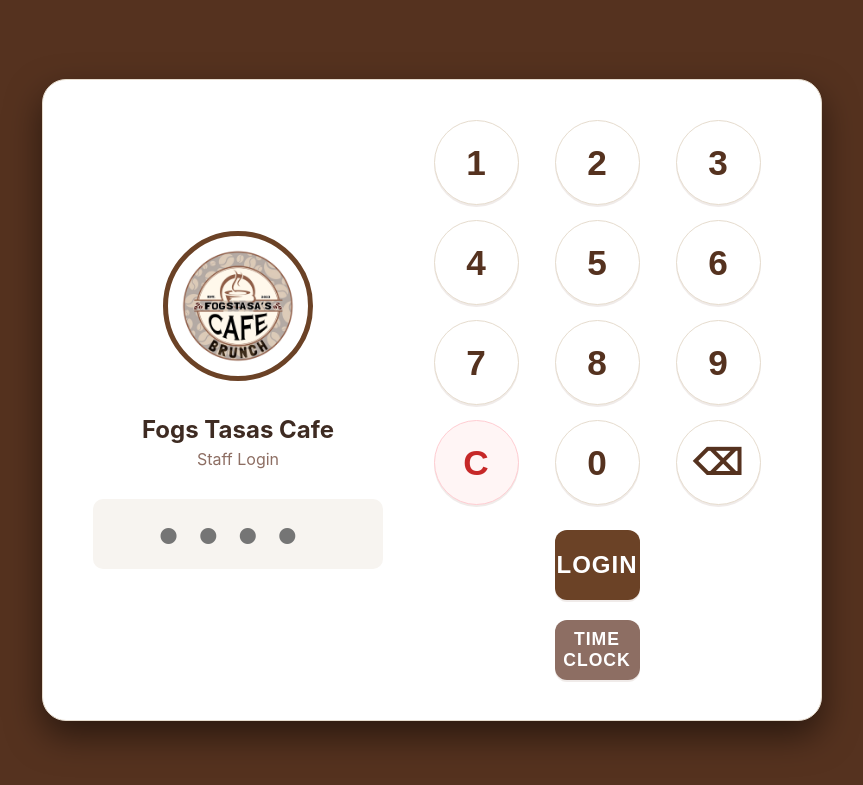
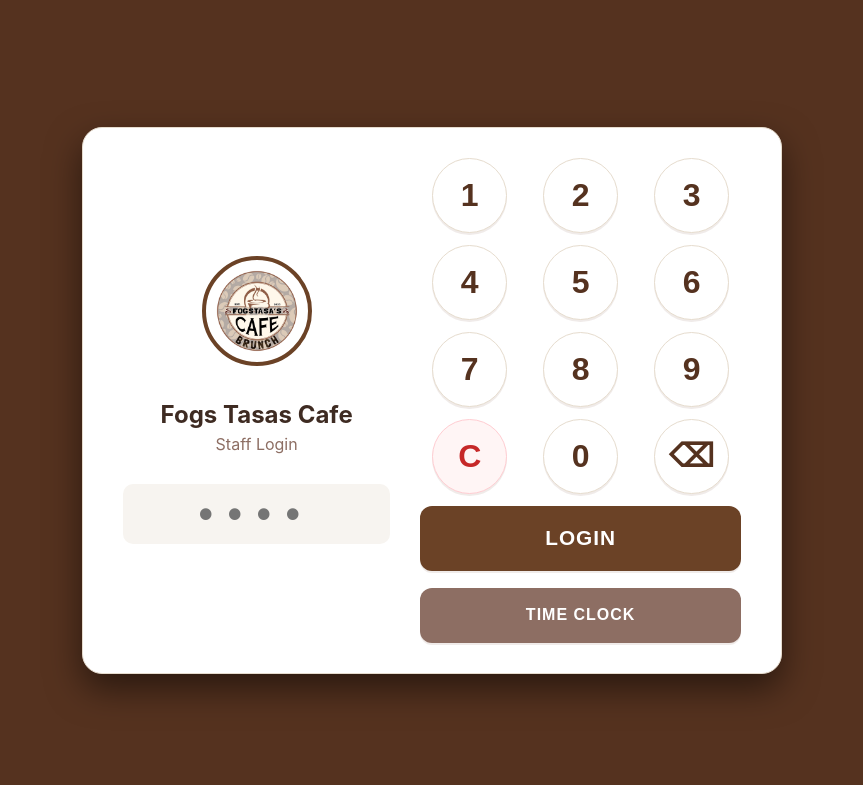
Before and after one commit to xaarwin11/fogspos, a PHP site: page / in a window 1280 px wide. Shown: the top 785 px of the page, without its empty margins (208-1071 px from the left). Run offline with PHP 8.4, Linux system fonts and the light colour scheme.

Commit message:
Refine landscape layout for Samsung Tab 8.7" login screen; adjust card dimensions and element sizes for better fit

```diff
--- a/assets/css/main.css
+++ b/assets/css/main.css
@@ -386,23 +386,31 @@ nav {
     padding: 0 20px 20px 20px;
 }
 /* ============================================================
-   SAMSUNG TAB 8.7" LANDSCAPE LOGIN FIX
+   SAMSUNG TAB 8.7" LANDSCAPE LOGIN (SCALED TO FIT)
    ============================================================ */
 body.login-page {
-    background-color: var(--brand-dark); /* Premium dark background */
-    overflow: hidden; /* Kills the scrolling completely */
+    background-color: var(--brand-dark);
+    overflow: hidden;
+    display: flex;
+    align-items: center;
+    justify-content: center;
+    height: 100vh;
+    margin: 0;
 }
 
-/* Make it wide instead of tall! */
+/* Constrain the card to always fit inside the screen */
 .landscape-card {
-    max-width: 780px !important;
+    width: 90vw !important; /* Never wider than 90% of screen */
+    max-width: 700px !important;
+    max-height: 90vh !important; /* Never taller than 90% of screen */
     display: flex;
     align-items: center;
-    gap: 40px;
-    padding: 40px 50px !important;
-    border-radius: 24px;
+    gap: 30px;
+    padding: 30px 40px !important;
+    border-radius: 20px;
     box-shadow: 0 15px 35px rgba(0,0,0,0.5);
-    margin: auto;
+    background: var(--surface);
+    box-sizing: border-box;
 }
 
 .login-left {
@@ -413,41 +421,43 @@ body.login-page {
     justify-content: center;
 }
 
-/* Adjust the right side grid */
 .landscape-card .pin-grid {
     flex: 1.2;
     margin-top: 0 !important;
-    gap: 15px !important;
+    gap: 12px !important; /* Tighter gap so it doesn't push the borders */
 }
 
-/* Massive Left Side Elements */
+/* Scaled-down Left Side Elements */
 .landscape-card .logo-img {
-    width: 150px !important;
-    height: 150px !important;
-    border-width: 5px !important;
+    width: 110px !important;
+    height: 110px !important;
+    border-width: 4px !important;
     margin-bottom: 15px !important;
 }
 
 .landscape-card .pin-display {
-    font-size: 3.5rem !important;
-    letter-spacing: 20px !important;
+    font-size: 2.5rem !important;
+    letter-spacing: 15px !important;
     margin-bottom: 0 !important;
-    height: 70px !important;
+    height: 60px !important;
 }
 
-/* Thumb-friendly grid buttons that fit horizontally */
+/* Scaled-down, perfectly square thumb buttons */
 .landscape-card .pin-btn {
-    width: 85px !important;
-    height: 85px !important;
-    font-size: 2.2rem !important;
+    width: 75px !important;
+    height: 75px !important;
+    font-size: 2rem !important;
+    margin: 0 auto;
 }
 
 .landscape-card .pin-btn.enter {
-    height: 70px !important;
-    font-size: 1.5rem !important;
+    height: 65px !important;
+    font-size: 1.3rem !important;
+    width: 100% !important;
 }
 
 .landscape-card .pin-btn[onclick="clockIn()"] {
-    height: 60px !important;
-    font-size: 1.1rem !important;
+    height: 55px !important;
+    font-size: 1rem !important;
+    width: 100% !important;
 }
```
